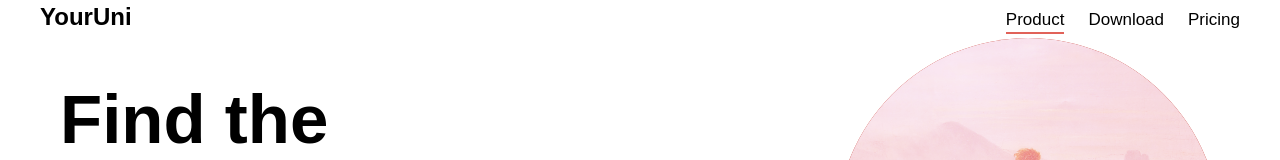
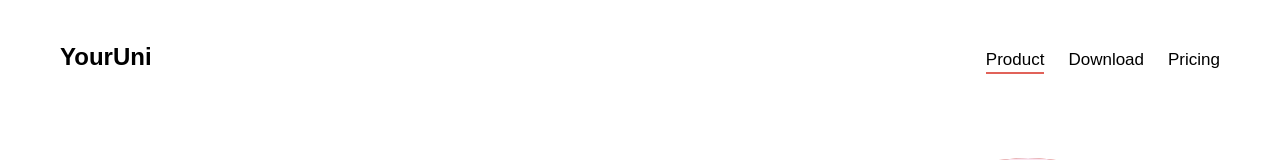
Before and after one commit to jmccraw/youruni, a React (Create React App) app: page / in a window 1280 px wide. Shown: the top 160 px of the page. Built offline with nearby package versions, Linux system fonts and the light colour scheme; no server answers.

Commit message:
style: update Nav

```diff
--- a/src/components/nav/index.css
+++ b/src/components/nav/index.css
@@ -2,12 +2,8 @@
   align-items: baseline;
   display: flex;
   justify-content: space-between;
-  margin: 0 auto;
-  max-width: calc(100vw - 40px);
-
-  @media screen and (min-width: 1240px) {
-    max-width: var(--max-width);
-  }
+  margin-bottom: 80px;
+  margin-top: 40px;
 }
 
 .nav__link {
@@ -19,8 +15,7 @@
   text-decoration: none;
   transition: box-shadow 0.25s ease-in-out;
 
-  &.is-active,
-  &:hover {
+  &.is-active, &:hover {
     box-shadow: 0 2px 0 var(--red);
   }
 }
--- a/src/components/nav/index.tsx
+++ b/src/components/nav/index.tsx
@@ -2,7 +2,7 @@ import './index.css';
 
 const Nav = () => {
   return (
-    <nav className="nav">
+    <nav className="container nav">
       <a className="nav__wordmark nav__link" href="#">YourUni</a>
 
       <div className="nav__container">
```
